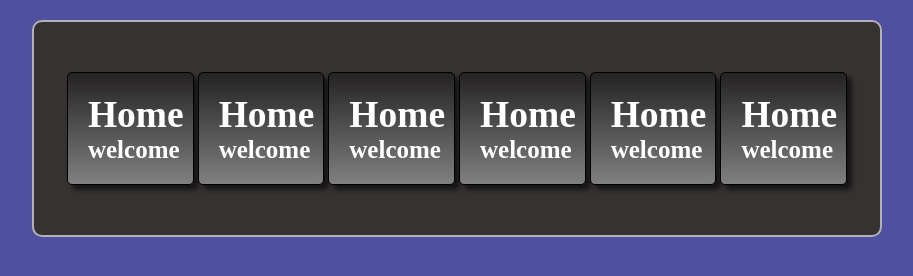
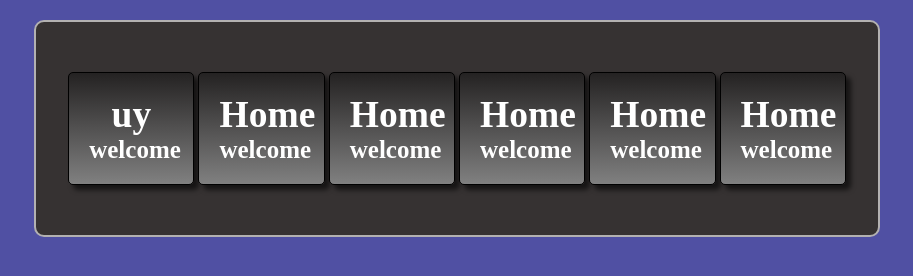
Before and after one commit to Diyorbek0109/navbar, a plain HTML site: page index.html in a window 1280 px wide. Shown: the whole page, without its empty margins (233-1146 px from the left). Drawn offline with Linux system fonts and the light colour scheme.

Commit message:
https://github.com/Diyorbek0109/navbar.git

```diff
--- a/index.html
+++ b/index.html
@@ -11,7 +11,7 @@
     <header>
         <nav>
             <div>
-                <h1 class="dior">Home</h1>
+                <h1 class="dior">uy</h1>
                 <h4 class="dior">welcome</h4>
             </div>
 
```
